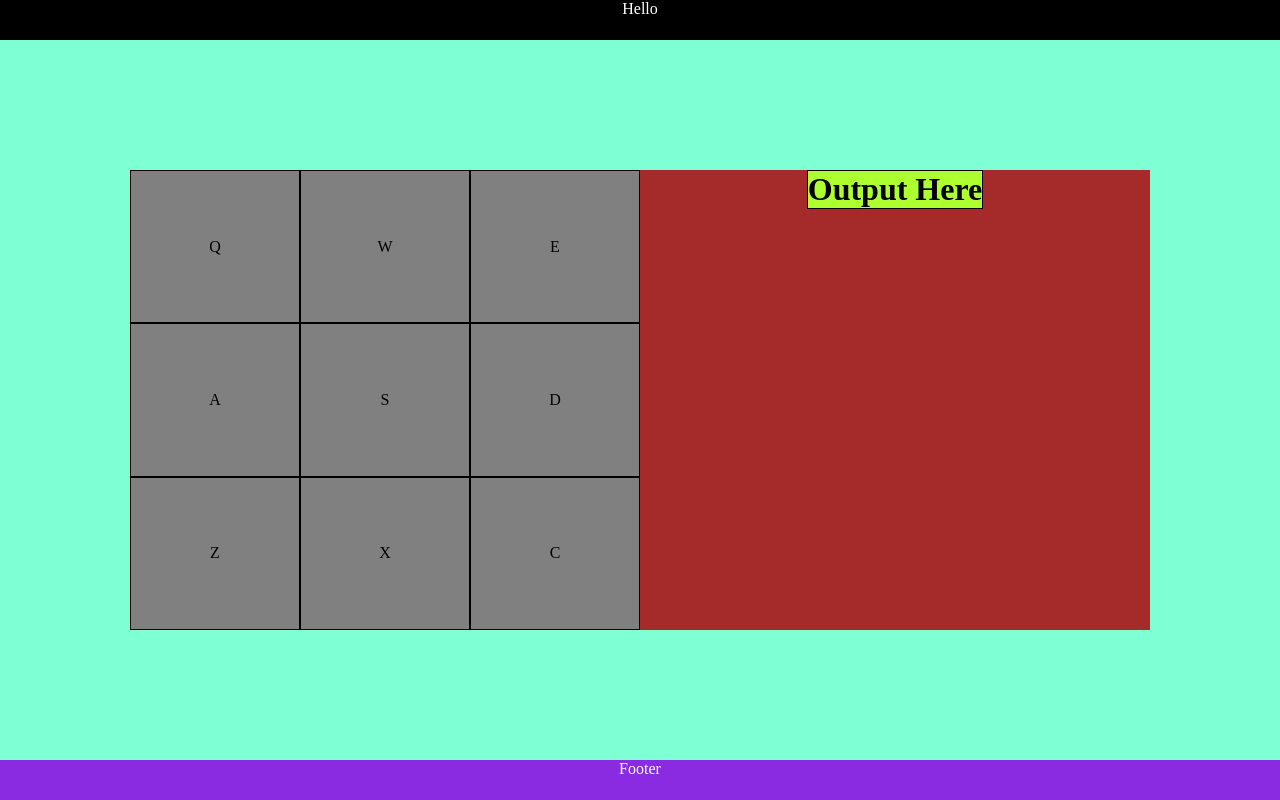
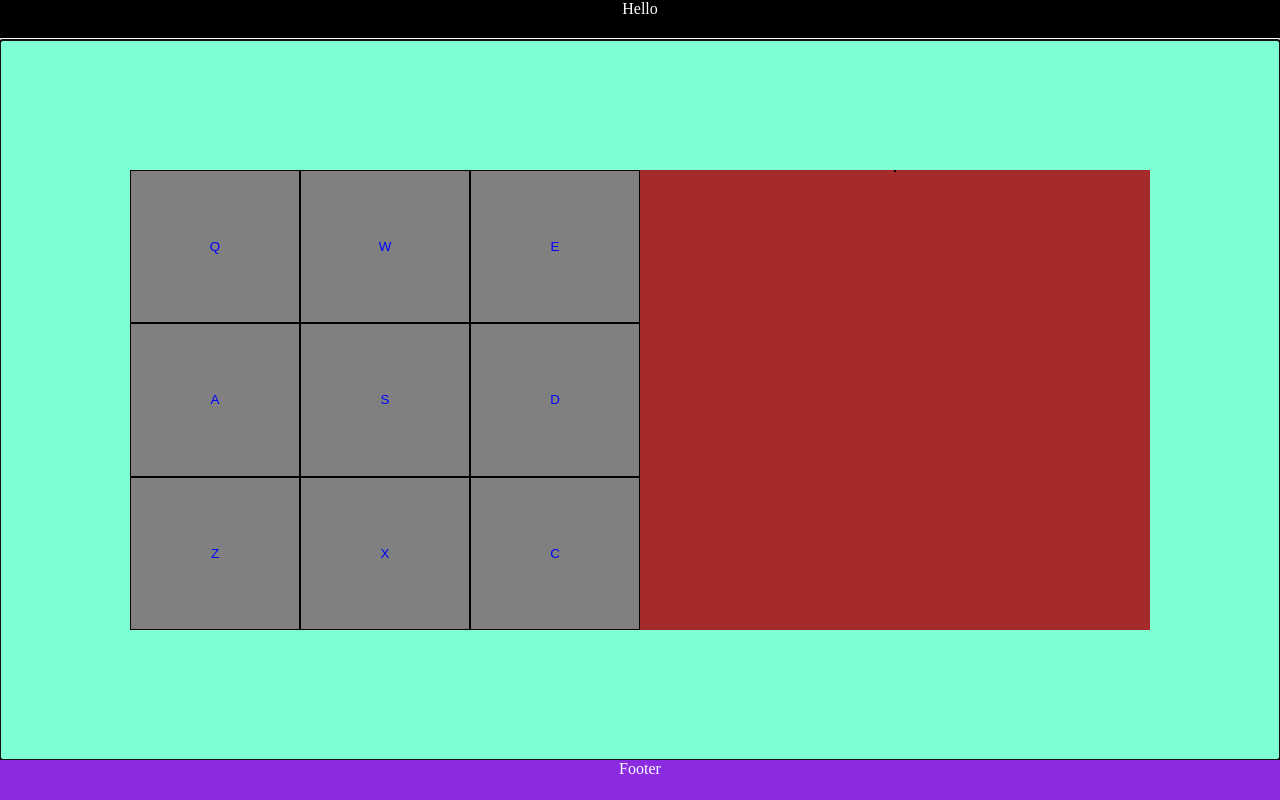
Before and after one commit to Symbolistic/drum-machine, a React (Create React App) app: page / in a window 1280 px wide. Built offline with nearby package versions, Linux system fonts and the light colour scheme.

Commit message:
almost done

```diff
--- a/src/DrumApp.js
+++ b/src/DrumApp.js
@@ -1,117 +1,123 @@
 import React from 'react'
+
+const keys = [
+    {
+        key: 'Q',
+        src: 'https://s3.amazonaws.com/freecodecamp/drums/Heater-1.mp3',
+        ref: React.createRef(),
+        display: "Heater 1"
+    },
+
+    {
+        key: 'W',
+        src: 'https://s3.amazonaws.com/freecodecamp/drums/Heater-2.mp3',
+        ref: React.createRef(),
+        display: "Heater 2"
+    },
+
+    {
+        key: 'E',
+        src: 'https://s3.amazonaws.com/freecodecamp/drums/Heater-3.mp3',
+        ref: React.createRef(),
+        display: "Heater 3"
+    },
+
+    {
+        key: 'A',
+        src: 'https://s3.amazonaws.com/freecodecamp/drums/Heater-4_1.mp3',
+        ref: React.createRef(),
+        display: "Heater 4"
+    },
+
+    {
+        key: 'S',
+        src: 'https://s3.amazonaws.com/freecodecamp/drums/Heater-6.mp3',
+        ref: React.createRef(),
+        display: "Clap"
+    },
+
+    {
+        key: 'D',
+        src: 'https://s3.amazonaws.com/freecodecamp/drums/Dsc_Oh.mp3',
+        ref: React.createRef(),
+        display: "Open HH"
+    },
+
+    {
+        key: 'Z',
+        src: 'https://s3.amazonaws.com/freecodecamp/drums/Kick_n_Hat.mp3',
+        ref: React.createRef(),
+        display: "Kick n' Hat"
+    },
+
+    {
+        key: 'X',
+        src: 'https://s3.amazonaws.com/freecodecamp/drums/RP4_KICK_1.mp3',
+        ref: React.createRef(),
+        display: "Kick"
+    },
+
+    {
+        key: 'C',
+        src: 'https://s3.amazonaws.com/freecodecamp/drums/Cev_H2.mp3',
+        ref: React.createRef(),
+        display: "CLosed HH"
+    },
+]
 
 class DrumApp extends React.Component {
     constructor () {
         super()
         this.state = {
-
-        }
-        this.audioRefQ = React.createRef()
-        this.audioRefW = React.createRef()
-        this.audioRefE = React.createRef()
-        this.audioRefA = React.createRef()
-        this.audioRefS = React.createRef()
-        this.audioRefD = React.createRef()
-        this.audioRefZ = React.createRef()
-        this.audioRefX = React.createRef()
-        this.audioRefC = React.createRef()
+            keys,
+            display: '',
+            color: "blue"
+        };
+        this.mainInput = React.createRef();
         this.handleClick = this.handleClick.bind(this);
+        this.handleKey = this.handleKey.bind(this);
     }
 
-    handleClick (event) {
-        this.audioRefA.current.currentTime = 0;
-        this.audioRefA.current.play();
+    handleClick (key) {
+        console.log(key)
+        const audio = this.state.keys.find(x => x.key === key);
+
+        audio.ref.current.currentTime = 0;
+        audio.ref.current.play();
+
+        this.setState({display: audio.display})
     }
+
+    handleKey (event) {
+        console.log(event.target)
+
+        const audio = this.state.keys.find(x => x.key === event.key.toUpperCase());
+        if(audio){
+            audio.ref.current.currentTime = 0;
+            audio.ref.current.play();
+
+            this.setState({display:audio.display})
+        }
+    }
+
+    componentDidMount () {
+        this.mainInput.current.focus();
+    }
+
 
     render() {
         return (
-            <div id='DrumAppContainer'>
+            <div id='DrumAppContainer' tabIndex='0' onKeyPress={this.handleKey} ref={this.mainInput}>
                 <div id="side1">
-                    <div className="drum-pad" onClick={this.handleClick}>Q
-                        <audio
-                            id='Q'
-                            className="clip"
-                            src='https://s3.amazonaws.com/freecodecamp/drums/Heater-1.mp3'
-                            ref={this.audioRefQ}
-                        />
-                    </div>
-
-                    <div className="drum-pad">W
-                        <audio
-                            id='W'
-                            className="clip"
-                            src='https://s3.amazonaws.com/freecodecamp/drums/Heater-2.mp3'
-                            ref={this.audioRefW}
-                        />
-                    </div>
-
-                    <div className="drum-pad">E
-                        <audio
-                            id='E'
-                            className="clip"
-                            src='https://s3.amazonaws.com/freecodecamp/drums/Heater-3.mp3'
-                            ref={this.audioRefE}
-                        />
-                    </div>
-
-                    <div className="drum-pad">A
-                        <audio
-                            id='A'
-                            className="clip"
-                            src='https://s3.amazonaws.com/freecodecamp/drums/Heater-4_1.mp3'
-                            ref={this.audioRefA}
-                        />
-                    </div>
-
-                    <div className="drum-pad">S
-                        <audio
-                            id='S'
-                            className="clip"
-                            src='https://s3.amazonaws.com/freecodecamp/drums/Heater-6.mp3'
-                            ref={this.audioRefS}
-                        />
-                    </div>
-
-                    <div className="drum-pad">D
-                        <audio
-                            id='D'
-                            className="clip"
-                            src='https://s3.amazonaws.com/freecodecamp/drums/Dsc_Oh.mp3'
-                            ref={this.audioRefD}
-                        />
-                    </div>
-
-                    <div className="drum-pad">Z
-                        <audio
-                            id='Z'
-                            className="clip"
-                            src='https://s3.amazonaws.com/freecodecamp/drums/Kick_n_Hat.mp3'
-                            ref={this.audioRefZ}
-                        />
-                    </div>
-
-                    <div className="drum-pad">X
-                        <audio
-                            id='X'
-                            className="clip"
-                            src='https://s3.amazonaws.com/freecodecamp/drums/RP4_KICK_1.mp3'
-                            ref={this.audioRefX}
-                        />
-                    </div>
-
-                    <div className="drum-pad">C
-                        <audio
-                            id='C'
-                            className="clip"
-                            src='https://s3.amazonaws.com/freecodecamp/drums/Cev_H2.mp3'
-                            ref={this.audioRefC}
-                        />
-                    </div>
-
+                    {this.state.keys.map(({key, src, ref}) => (
+                        <button key={key} className="drum-pad" onClick={() => this.handleClick(key)} style={{"color":this.state.color}}>{key}
+                            <audio id={key} className="clip" src={src} ref={ref}></audio>
+                        </button>
+                    ))}
                 </div>
 
                 <div id="side2">
-                    <div id="display"><h1>Output Here</h1></div>
+                    <div id="display"><h1>{this.state.display}</h1></div>
                 </div>
             </div>
         )
--- a/src/style.css
+++ b/src/style.css
@@ -2,6 +2,7 @@
     margin: 0;
     padding: 0;
     box-sizing: border-box;
+    user-select: none;
 }
 
 #drum-machine {
@@ -70,3 +71,7 @@ footer {
     color:white;
     text-align: center;
 }
+
+button:active{
+    background-color: hotpink;
+}
```
